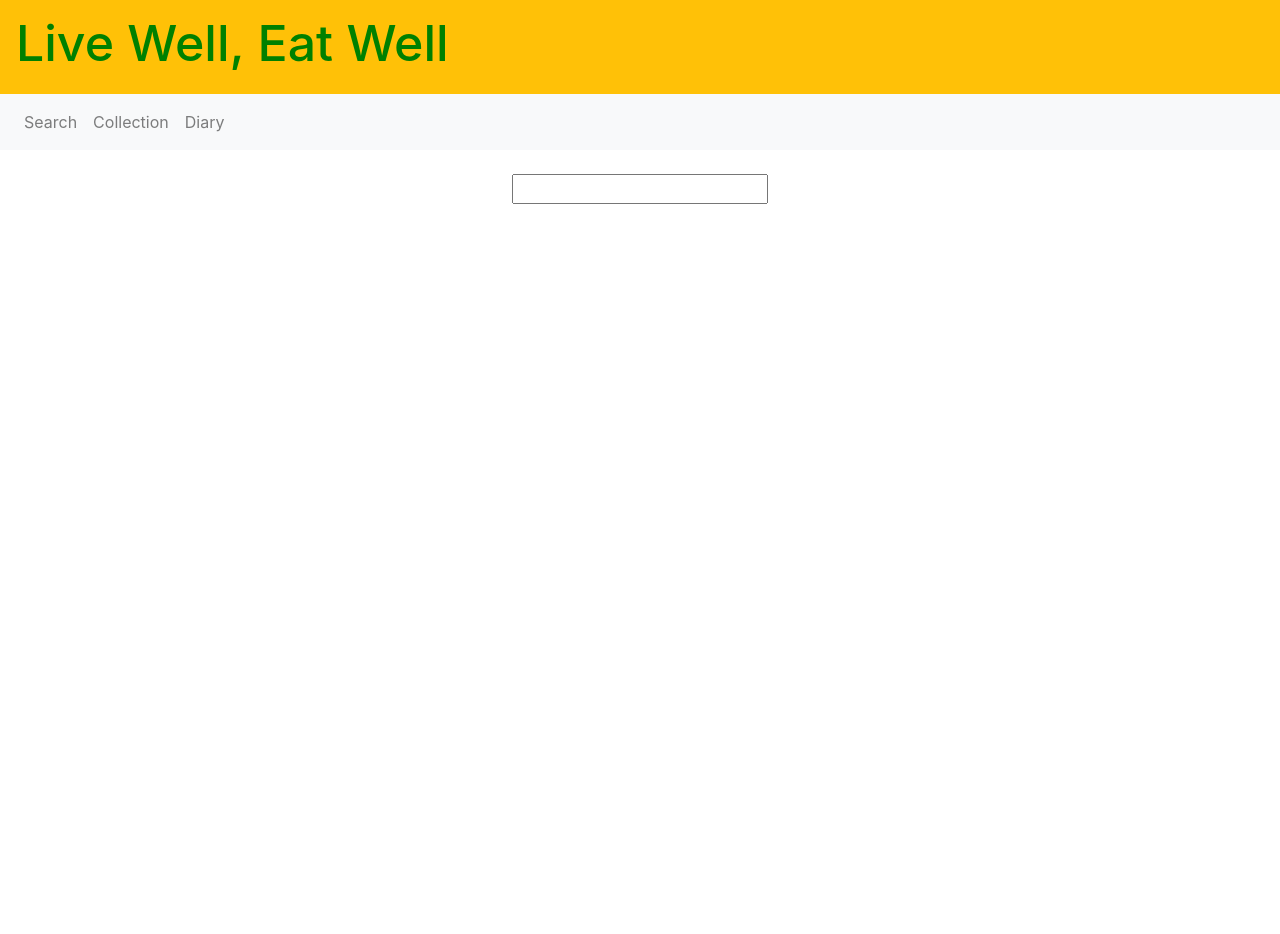
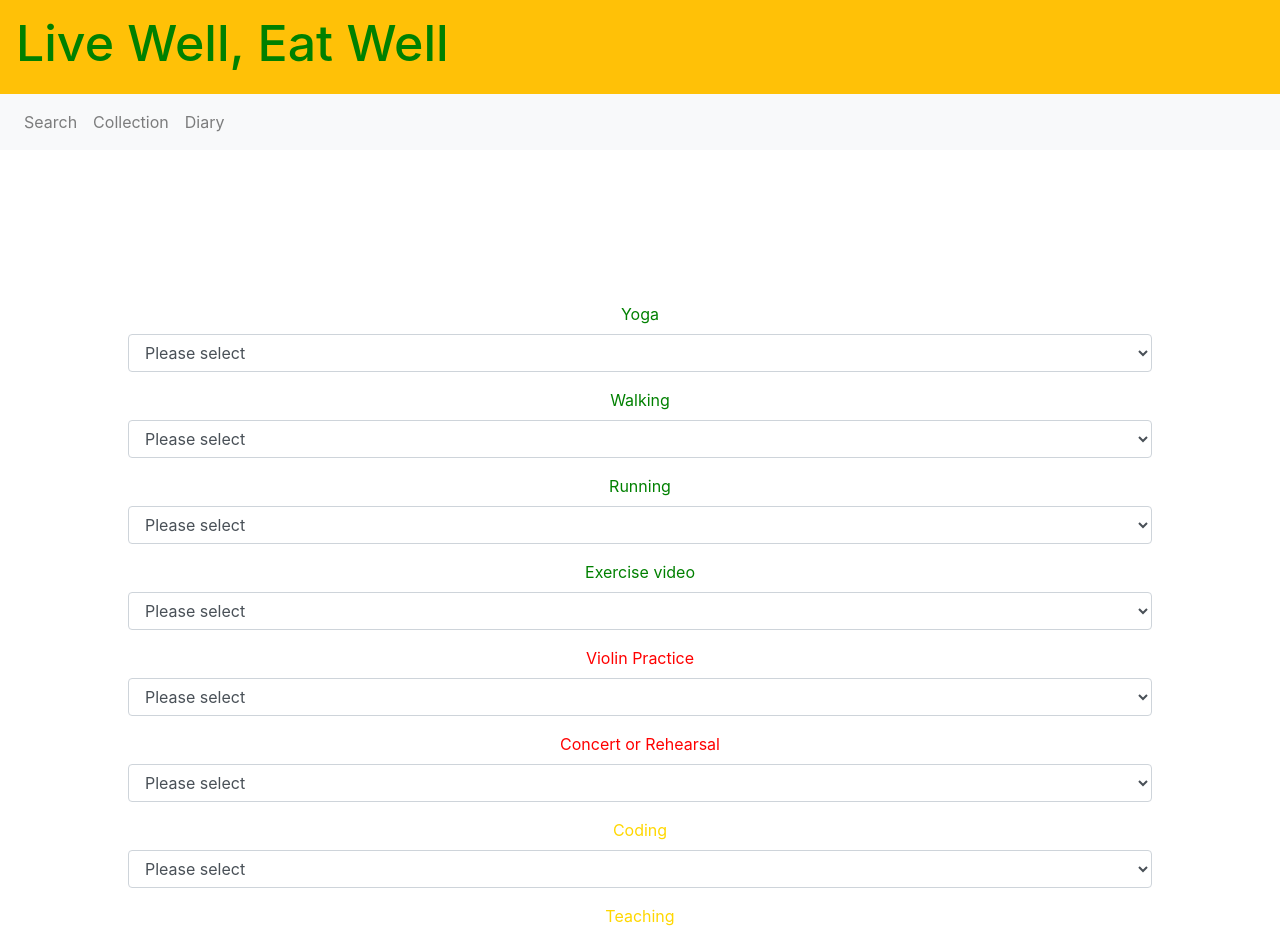
Before and after one commit to Joanne0330/MERN_LiveWellEatWell, a React (Create React App) app in the folder client/: page /diary-form in a window 1280 px wide. Shown: the top 934 px of the page. Before the commit the page ends 800 px from the top, so only its background shows below. Built offline with nearby package versions, Linux system fonts and the light colour scheme; no server answers.

Commit message:
form set up with 8 fields and able to submit

```diff
--- a/client/src/components/Diary.js
+++ b/client/src/components/Diary.js
@@ -10,7 +10,8 @@ export const Diary = () => {
                     variant='danger'
                     renderAs='button'
                     size='large'
-                >Record My Daily Activities</Button>
+                >Record My Daily Activities
+                </Button>
             </Link>
             <h1>Diary</h1>
         </div>
--- a/client/src/components/layout/DiaryForm.js
+++ b/client/src/components/layout/DiaryForm.js
@@ -1,12 +1,114 @@
-import React from 'react'
+import React, {useState} from 'react';
+import Form from 'react-bootstrap/Form';
+import Button from 'react-bootstrap/Button';
+
 
 const DiaryForm = () => {
+    const [yoga, setYoga] = useState("")
+    const [walk, setWalk] = useState("")
+    const [run, setRun] = useState("")
+    const [video, setVideo] = useState("")
+    const [violin, setViolin] = useState("")
+    const [music, setMusic] = useState("")
+    const [coding, setCoding] = useState("")
+    const [teaching, setTeaching] = useState("")
+
+    const onSubmit = e => {
+        e.preventDefault();
+
+        console.log({yoga, walk, run, video})
+        console.log({violin, music})
+        console.log({coding, teaching})
+
+    }
     return (
-        <div>
-            <form>
-            <input></input>
+        <div style={{padding: '8rem'}}>
+            <Form onSubmit={e => onSubmit(e)} >
+                <Form.Group controlId="yoga" onChange={e => setYoga(e.target.value)}>
+                    <Form.Label style={{color: '#008000'}}>Yoga</Form.Label>
+                    <Form.Control as="select">
+                        <option>Please select</option>
+                        <option value="0">none</option>
+                        <option value="30">30min</option>
+                        <option value="60">60min</option>
+                    </Form.Control>
+                </Form.Group>
 
-            </form>
+                <Form.Group controlId="walk" onChange={e => setWalk(e.target.value)}>
+                    <Form.Label style={{color: '#008000'}}>Walking</Form.Label>
+                    <Form.Control as="select">
+                        <option>Please select</option>
+                        <option value="0">none</option>
+                        <option value="30">30min</option>
+                        <option value="60">60 - 90min</option>
+                        <option value="120">120+ min</option>
+                    </Form.Control>
+                </Form.Group>
+
+                <Form.Group controlId="running" onChange={e => setRun(e.target.value)}>
+                    <Form.Label style={{color: '#008000'}}>Running</Form.Label>
+                    <Form.Control as="select">
+                        <option>Please select</option>
+                        <option value="0">none</option>
+                        <option value="20">20min</option>
+                        <option value="30">30min</option>
+                    </Form.Control>
+                </Form.Group>
+
+                <Form.Group controlId="video" onChange={e => setVideo(e.target.value)}>
+                    <Form.Label style={{color: '#008000'}}>Exercise video</Form.Label>
+                    <Form.Control as="select">
+                        <option>Please select</option>
+                        <option value="0">none</option>
+                        <option value="20">20 min</option>
+                        <option value="30">30min</option>
+                    </Form.Control>
+                </Form.Group>
+
+                <Form.Group controlId="violin" onChange={e => setViolin(e.target.value)}>
+                    <Form.Label style={{color: 'red'}}>Violin Practice</Form.Label>
+                    <Form.Control as="select">
+                        <option>Please select</option>
+                        <option value="0">none</option>
+                        <option value="90">60 - 90min</option>
+                        <option value="120">120+ min</option>
+                    </Form.Control>
+                </Form.Group>
+
+                <Form.Group controlId="music" onChange={e => setMusic(e.target.value)}>
+                    <Form.Label style={{color: 'red'}}>Concert or Rehearsal</Form.Label>
+                    <Form.Control as="select">
+                        <option>Please select</option>
+                        <option value="0">none</option>
+                        <option value="90">60 - 90min</option>
+                        <option value="120">120+ min</option>
+                    </Form.Control>
+                </Form.Group>
+
+                <Form.Group controlId="coding" onChange={e => setCoding(e.target.value)}>
+                    <Form.Label style={{color: 'gold'}}>Coding</Form.Label>
+                    <Form.Control as="select">
+                        <option>Please select</option>
+                        <option value="null">none</option>
+                        <option value="half">Half Day</option>
+                        <option value="full">Full Day</option>
+                    </Form.Control>
+                </Form.Group>
+
+                <Form.Group controlId="teaching" onChange={e => setTeaching(e.target.value)}>
+                    <Form.Label style={{color: 'gold'}}>Teaching</Form.Label>
+                    <Form.Control as="select">
+                        <option>Please select</option>
+                        <option value="null">none</option>
+                        <option value="small">1 - 2 students</option>
+                        <option value="large">Full Day</option>
+                    </Form.Control>
+                </Form.Group>
+                <Button variant="danger" type="submit">
+                    Submit
+                </Button>
+
+            </Form>
         </div>
     )
 }
```
Also changed, not shown: 1 other file (tests, documents, lock files or other folders).
